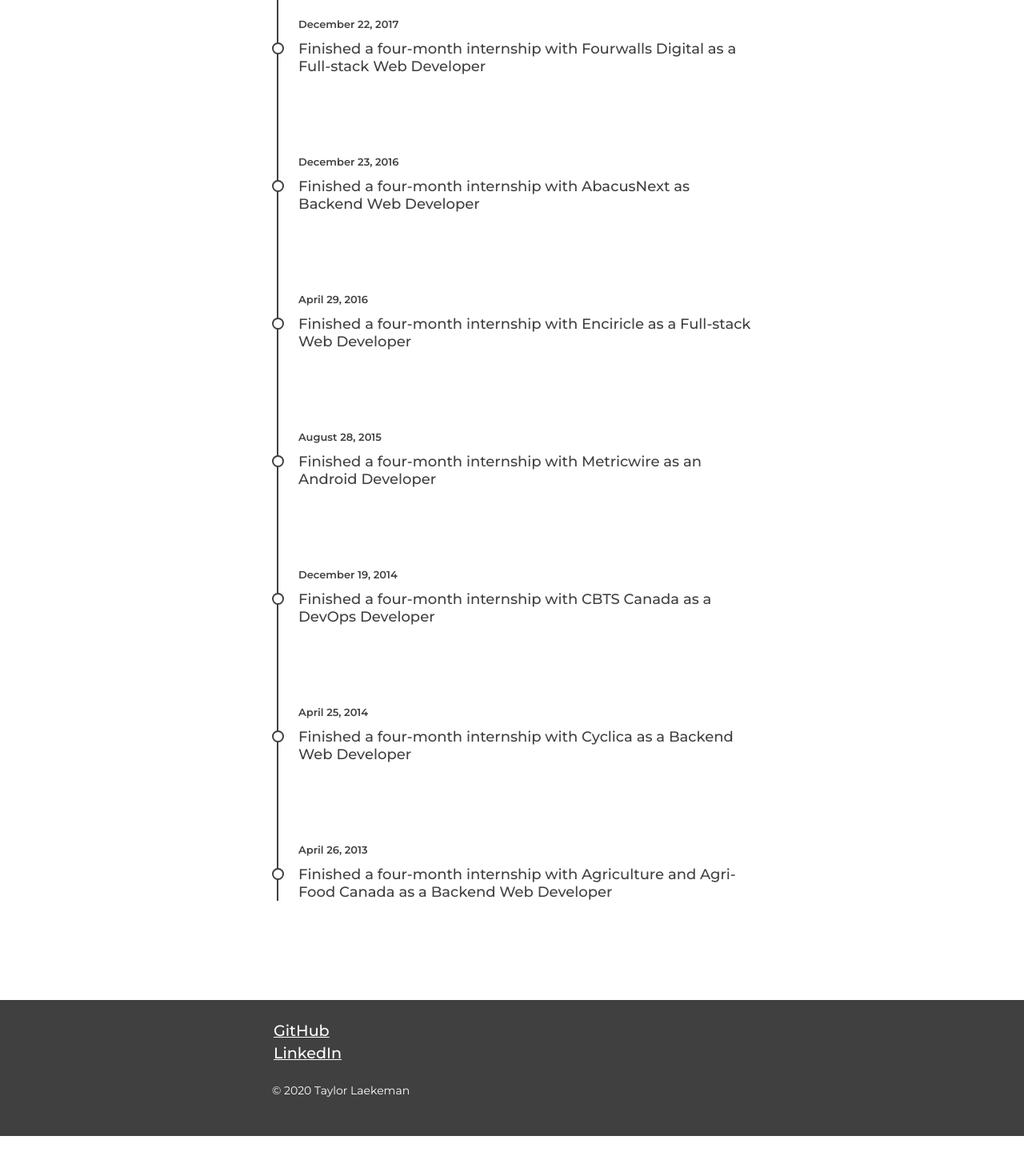
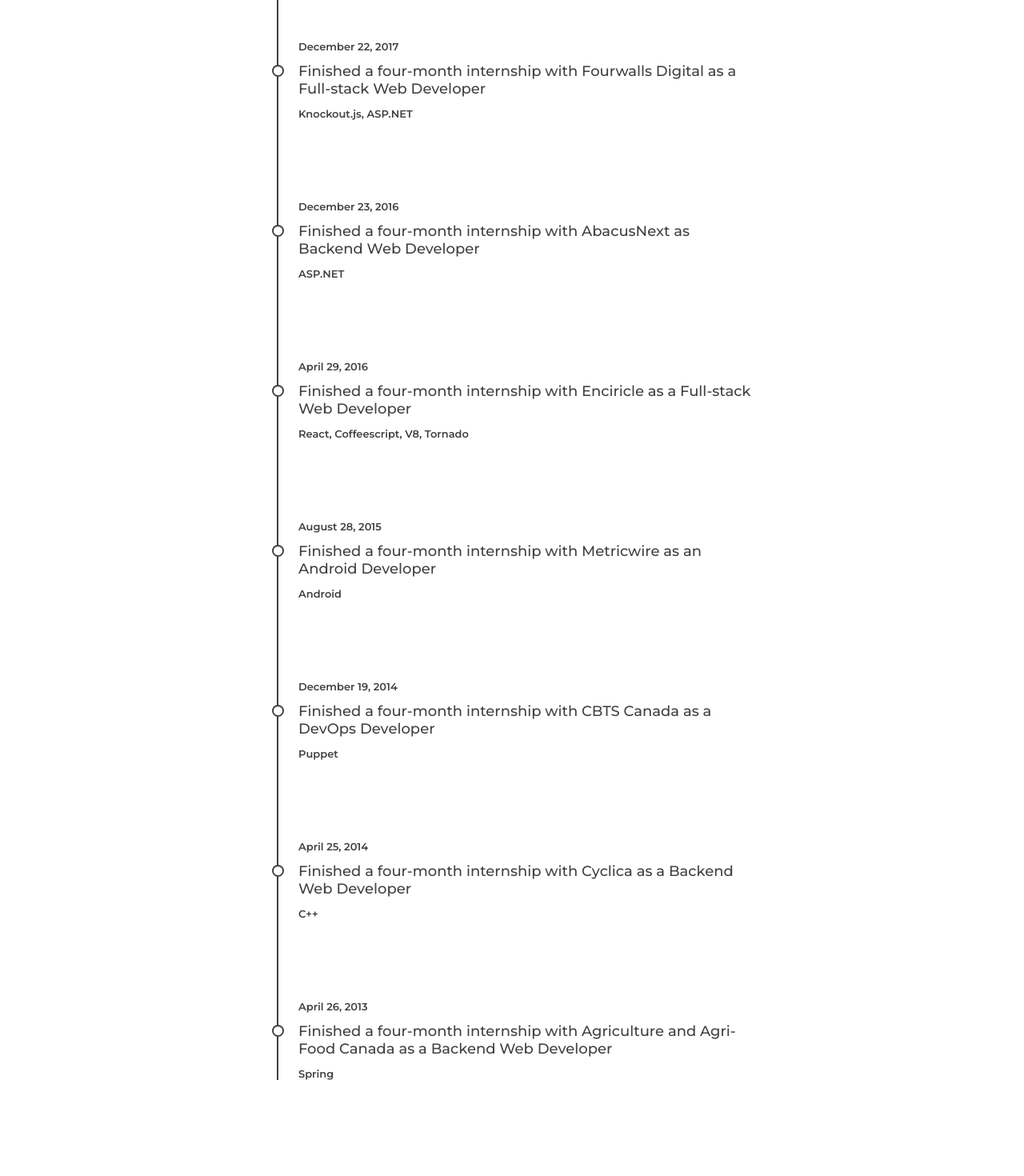
Before and after one commit to taylorlaekeman/tjlaekem, a React (Create React App) app: page / in a window 1280 px wide. Shown: the part 540-2010 px from the top of the page at 80% size. Before the commit the page ends 1960 px from the top, so only its background shows below. Built offline with nearby package versions, Linux system fonts and the light colour scheme.

Commit message:
add technologies to existing events

```diff
--- a/src/components/App.js
+++ b/src/components/App.js
@@ -108,6 +108,7 @@ export default () => {
           <Event title="Today" />
           <Event
             date="August 20, 2018"
+            technologies="React, Django, Postgres, Kafka, Kubeflow"
             title="Joined Canvass Analytics as a Full-stack Web Developer"
           />
           <Event
@@ -116,30 +117,37 @@ export default () => {
           />
           <Event
             date="December 22, 2017"
+            technologies="Knockout.js, ASP.NET"
             title="Finished a four-month internship with Fourwalls Digital as a Full-stack Web Developer"
           />
           <Event
             date="December 23, 2016"
+            technologies="ASP.NET"
             title="Finished a four-month internship with AbacusNext as Backend Web Developer"
           />
           <Event
             date="April 29, 2016"
+            technologies="React, Coffeescript, V8, Tornado"
             title="Finished a four-month internship with Enciricle as a Full-stack Web Developer"
           />
           <Event
             date="August 28, 2015"
+            technologies="Android"
             title="Finished a four-month internship with Metricwire as an Android Developer"
           />
           <Event
             date="December 19, 2014"
+            technologies="Puppet"
             title="Finished a four-month internship with CBTS Canada as a DevOps Developer"
           />
           <Event
             date="April 25, 2014"
+            technologies="C++"
             title="Finished a four-month internship with Cyclica as a Backend Web Developer"
           />
           <Event
             date="April 26, 2013"
+            technologies="Spring"
             title="Finished a four-month internship with Agriculture and Agri-Food Canada as a Backend Web Developer"
           />
         </Main>
```
